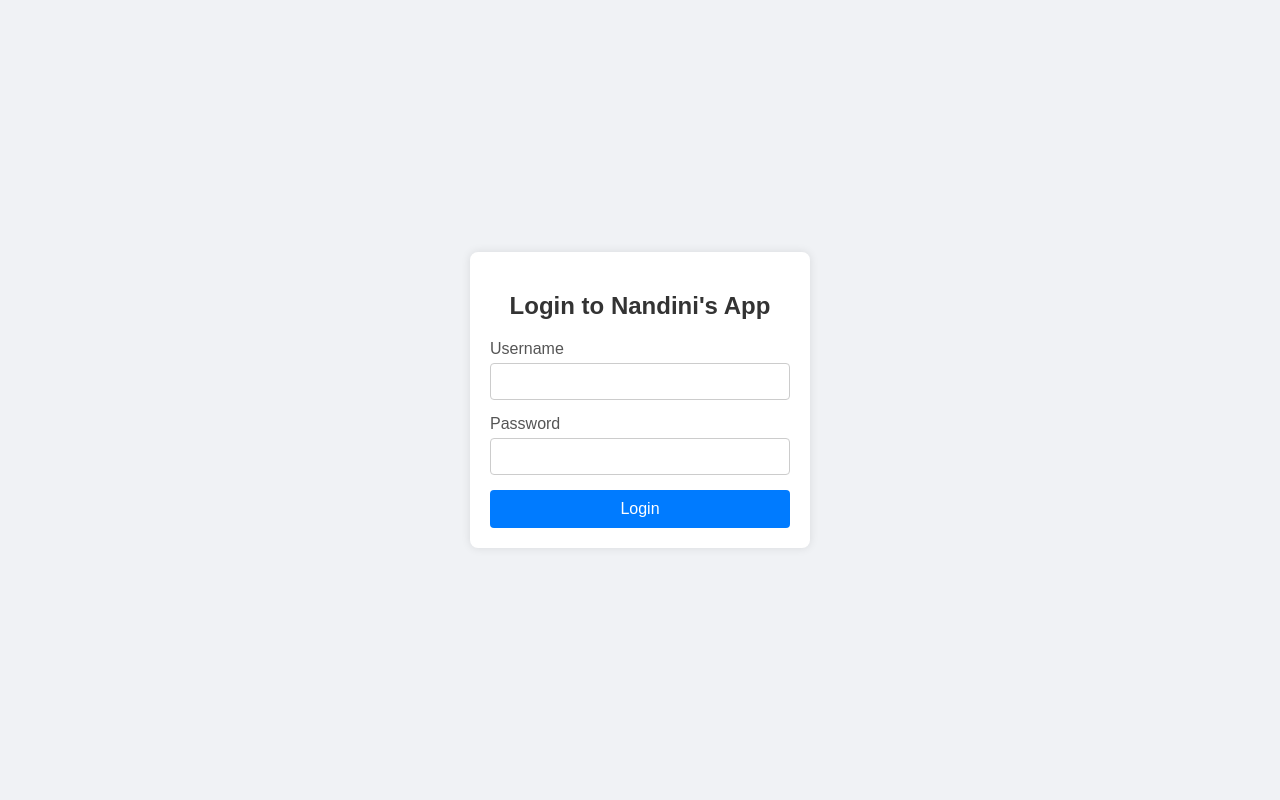
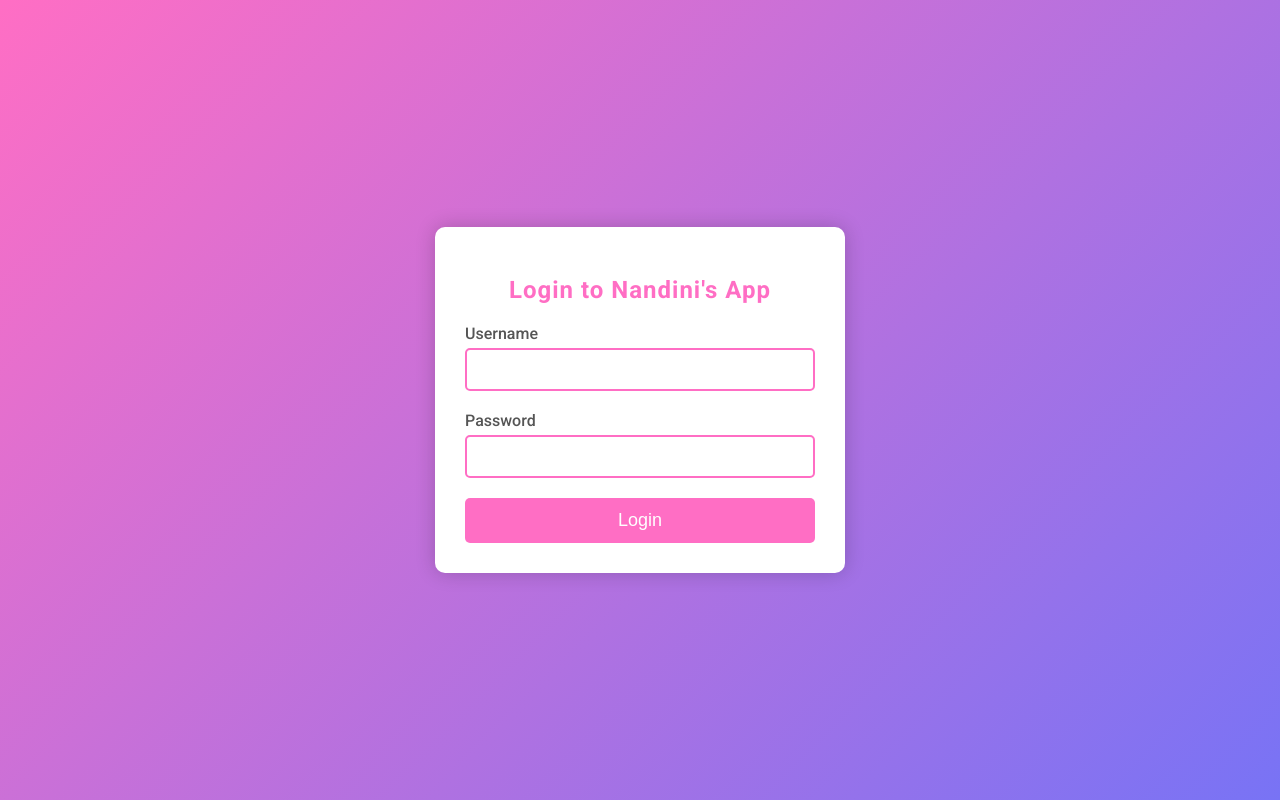
Before and after one commit to nandinigithub22/LoginPage, a plain HTML site: page index.html in a window 1280 px wide. Drawn offline with Linux system fonts and the light colour scheme.

Commit message:
Update style.css
added more features colors to site

```diff
--- a/style.css
+++ b/style.css
@@ -1,6 +1,8 @@
+@import url('https://fonts.googleapis.com/css2?family=Roboto:wght@400;500;700&display=swap');
+
 body {
-    font-family: Arial, sans-serif;
-    background-color: #f0f2f5;
+    font-family: 'Roboto', sans-serif;
+    background: linear-gradient(135deg, #ff6ec4, #7873f5);
     display: flex;
     justify-content: center;
     align-items: center;
@@ -10,20 +12,23 @@ body {
 
 .login-container {
     background-color: #fff;
-    padding: 20px;
-    border-radius: 8px;
-    box-shadow: 0 0 10px rgba(0, 0, 0, 0.1);
-    width: 300px;
+    padding: 30px;
+    border-radius: 10px;
+    box-shadow: 0 0 20px rgba(0, 0, 0, 0.2);
+    width: 350px;
     text-align: center;
+    animation: fadeIn 1s ease-in-out;
 }
 
 h2 {
     margin-bottom: 20px;
-    color: #333;
+    color: #ff6ec4;
+    font-weight: 700;
+    letter-spacing: 1px;
 }
 
 .input-group {
-    margin-bottom: 15px;
+    margin-bottom: 20px;
     text-align: left;
 }
 
@@ -31,28 +36,54 @@ label {
     display: block;
     margin-bottom: 5px;
     color: #555;
+    font-weight: 500;
 }
 
 input[type="text"],
 input[type="password"] {
     width: 100%;
-    padding: 10px;
-    border: 1px solid #ccc;
-    border-radius: 4px;
+    padding: 12px;
+    border: 2px solid #ff6ec4;
+    border-radius: 5px;
     box-sizing: border-box;
+    transition: border-color 0.3s;
+}
+
+input[type="text"]:focus,
+input[type="password"]:focus {
+    border-color: #7873f5;
+    outline: none;
 }
 
 button {
     width: 100%;
-    padding: 10px;
-    background-color: #007bff;
+    padding: 12px;
+    background-color: #ff6ec4;
     border: none;
-    border-radius: 4px;
+    border-radius: 5px;
     color: white;
-    font-size: 16px;
+    font-size: 18px;
+    font-weight: 500;
     cursor: pointer;
+    transition: background-color 0.3s, transform 0.3s;
 }
 
 button:hover {
-    background-color: #0056b3;
+    background-color: #7873f5;
+    transform: scale(1.05);
 }
+
+button:active {
+    background-color: #555;
+}
+
+@keyframes fadeIn {
+    from {
+        opacity: 0;
+        transform: translateY(-20px);
+    }
+    to {
+        opacity: 1;
+        transform: translateY(0);
+    }
+}
```
